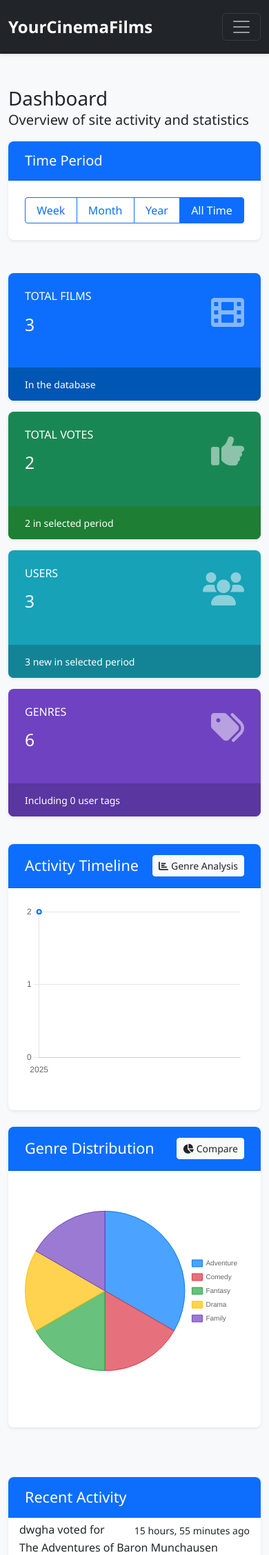
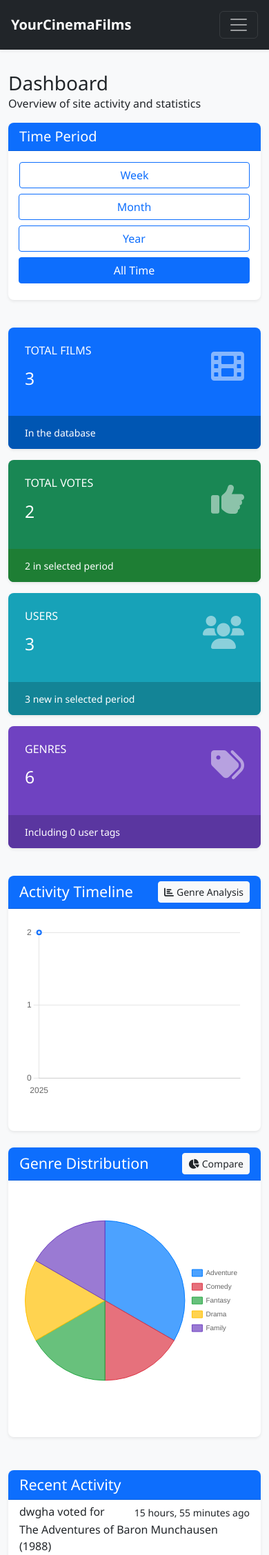
Before and after one commit to betterlucky/YourCinemaFilms, a Django app: page /dashboard/ in a window 390 px wide. Shown: the top 2255 px of the page at 69% size. Run offline with Django 5.2, Linux system fonts and the light colour scheme; data comes from the database, SQL or seed files in the repository; data that the repository does not hold is empty; parts of the project's set-up code (start-up, migrations or seed data) failed here and were passed over; some libraries are stand-ins or nearby versions.

Commit message:
mobile css pass

```diff
--- a/static/css/components/cards.css
+++ b/static/css/components/cards.css
@@ -79,4 +79,36 @@
 /* Card with custom background */
 .card-bg-gradient {
     background: linear-gradient(135deg, var(--primary), var(--primary-dark));
+    color: var(--white);
 }
+
+/* Mobile responsive adjustments */
+@media (max-width: 768px) {
+    .card {
+        margin-bottom: var(--spacing-md);
+    }
+
+    .card-body {
+        padding: var(--spacing-md);
+    }
+
+    .card-header, .card-footer {
+        padding: var(--spacing-sm) var(--spacing-md);
+    }
+}
+
+/* Small mobile devices */
+@media (max-width: 576px) {
+    .card-hover:hover {
+        transform: none; /* Disable hover effects on mobile */
+    }
+
+    /* Optimize card spacing for small screens */
+    .card {
+        margin-bottom: 1rem;
+    }
+
+    .card-body {
+        padding: 0.75rem;
+    }
+}
--- a/static/css/layout/footer.css
+++ b/static/css/layout/footer.css
@@ -24,7 +24,7 @@ footer a {
 }
 
 footer a:hover {
-    color: rgba(255, 255, 255, 0.7);
+    color: var(--white);
     text-decoration: underline;
 }
 
@@ -64,3 +64,32 @@ footer .text-center {
     background-color: var(--primary);
     text-decoration: none;
 }
+
+/* Mobile responsive adjustments */
+@media (max-width: 768px) {
+    footer {
+        padding: 2rem 0;
+    }
+
+    footer h5 {
+        margin-top: 1.5rem;
+        margin-bottom: 0.75rem;
+    }
+}
+
+/* Small mobile devices */
+@media (max-width: 576px) {
+    footer {
+        text-align: center;
+    }
+
+    footer .list-unstyled {
+        display: flex;
+        flex-wrap: wrap;
+        justify-content: center;
+    }
+
+    footer .list-unstyled li {
+        margin: 0 0.5rem 0.5rem;
+    }
+}
--- a/static/css/layout/navigation.css
+++ b/static/css/layout/navigation.css
@@ -132,3 +132,48 @@
     font-size: 0.875rem;
     color: var(--text-muted);
 }
+
+/* Mobile responsive adjustments */
+@media (max-width: 768px) {
+    /* Improve search experience on mobile */
+    .search-input-field {
+        width: 100%;
+    }
+
+    .search-results-dropdown {
+        width: 100%;
+        max-height: 300px;
+    }
+
+    /* Adjust navbar spacing on mobile */
+    .navbar .container {
+        padding-left: 1rem;
+        padding-right: 1rem;
+    }
+
+    /* Ensure dropdown menus are properly sized */
+    .dropdown-menu {
+        width: 100%;
+    }
+}
+
+/* Small mobile devices */
+@media (max-width: 576px) {
+    /* Further optimize for very small screens */
+    .navbar-brand {
+        font-size: 1.25rem;
+    }
+
+    .search-result-poster {
+        width: 40px;
+        height: 60px;
+    }
+
+    .search-result-title {
+        font-size: 0.9rem;
+    }
+
+    .search-result-year {
+        font-size: 0.8rem;
+    }
+}
--- a/static/css/pages/dashboard.css
+++ b/static/css/pages/dashboard.css
@@ -40,6 +40,52 @@
 
     #activityChart, #genreChart {
         max-height: 200px;
+    }
+
+    /* Improve mobile layout for stats cards */
+    .dashboard-stat-card {
+        margin-bottom: 1rem;
+    }
+
+    /* Adjust spacing for mobile */
+    .container.py-5 {
+        padding-top: 2rem !important;
+        padding-bottom: 2rem !important;
+    }
+
+    .row.mb-4, .row.mb-5 {
+        margin-bottom: 1.5rem !important;
+    }
+
+    /* Make headers more mobile-friendly */
+    h1 {
+        font-size: 1.75rem;
+    }
+
+    .lead {
+        font-size: 1rem;
+    }
+}
+
+/* Small mobile devices */
+@media (max-width: 576px) {
+    #activityChart, #genreChart {
+        max-height: 180px;
+    }
+
+    /* Further reduce padding on mobile */
+    .card-body {
+        padding: 1rem;
+    }
+
+    /* Stack buttons on small screens */
+    .btn-group {
+        flex-direction: column;
+    }
+
+    .btn-group .btn {
+        border-radius: 0.25rem !important;
+        margin-bottom: 0.5rem;
     }
 }
 
```
